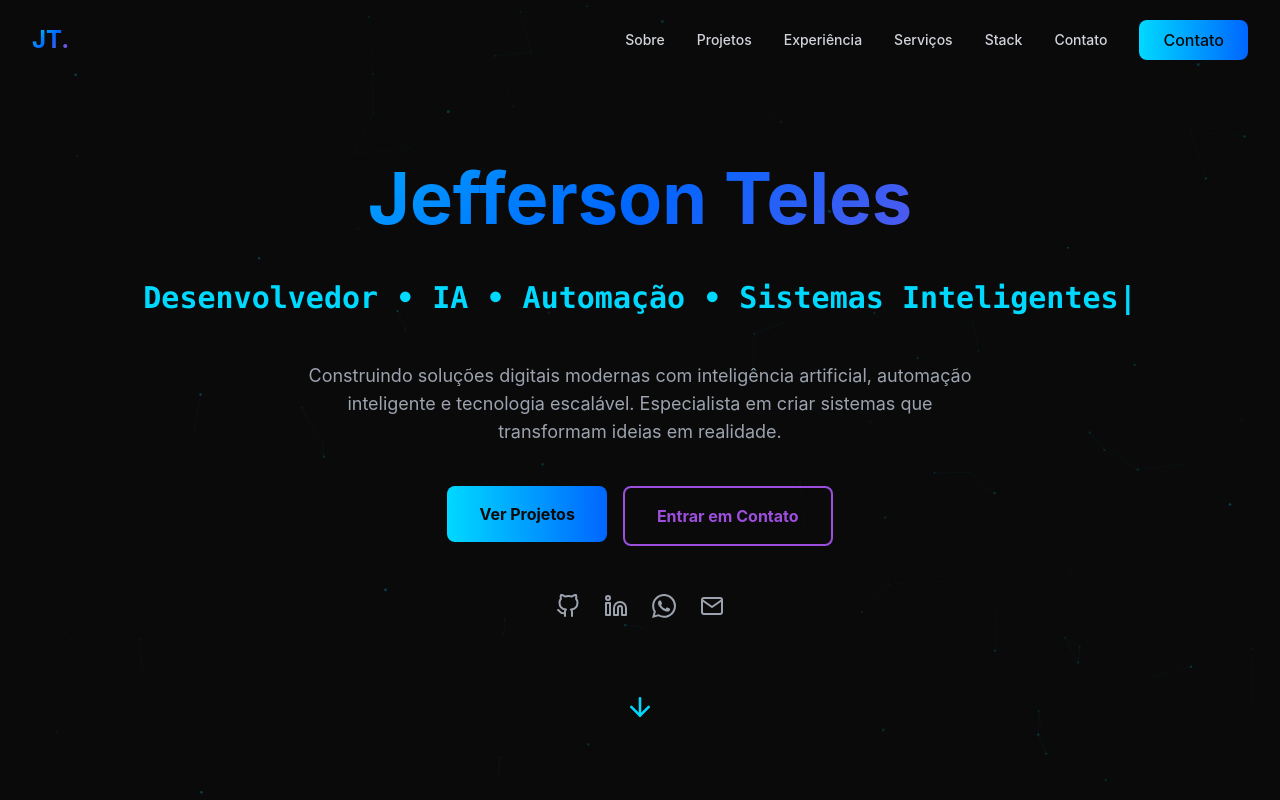
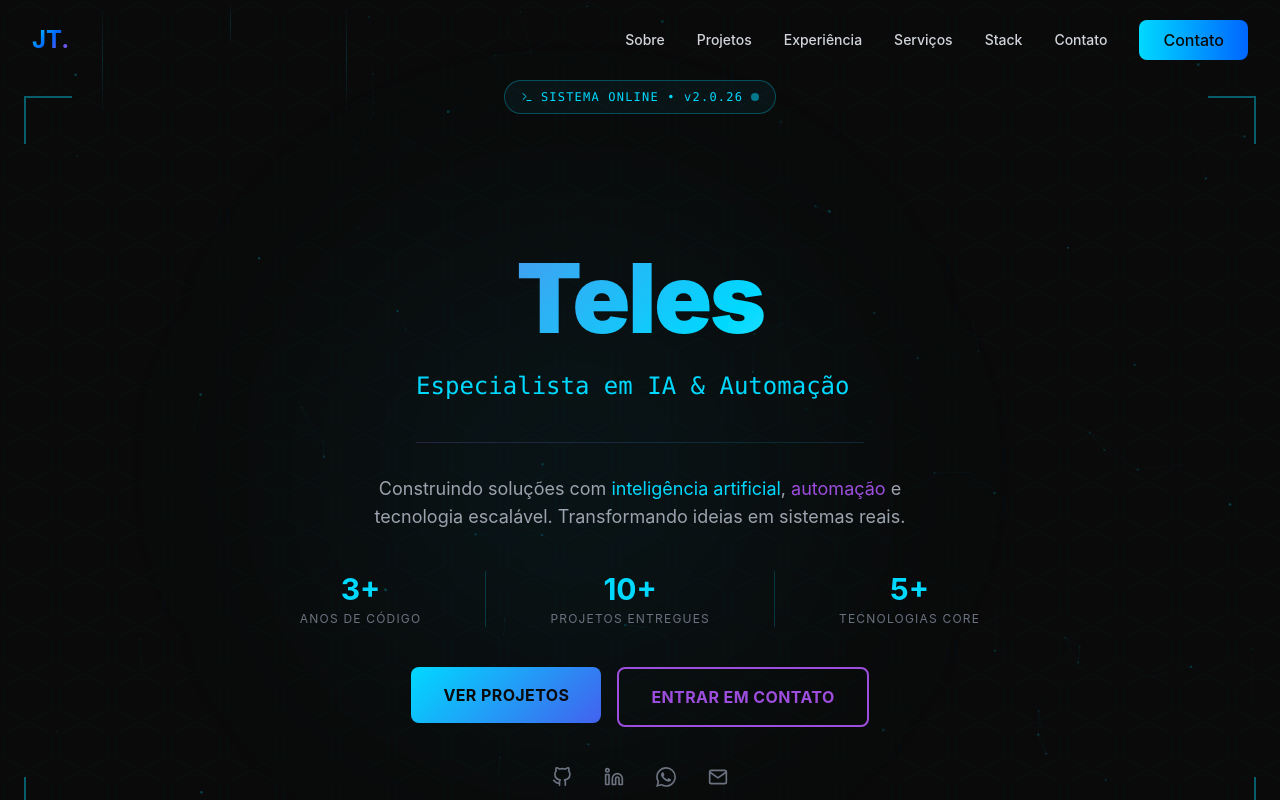
Before and after one commit to JeffersonTeles/Portifolio-Jefferson, a React (Vite) app: page / in a window 1280 px wide. Shown: the top 800 px of the page. Built offline with nearby package versions, Linux system fonts and the light colour scheme.

Commit message:
feat: hero ultra futurista com glitch e grid holografico

```diff
--- a/src/sections/Hero.jsx
+++ b/src/sections/Hero.jsx
@@ -1,182 +1,425 @@
-import React, { useState, useEffect } from 'react';
-import { motion } from 'framer-motion';
+import React, { useState, useEffect, useRef } from 'react';
+import { motion, useMotionValue, useTransform } from 'framer-motion';
 import { Link as ScrollLink } from 'react-scroll';
-import { FiGithub, FiLinkedin, FiMail, FiArrowDown } from 'react-icons/fi';
+import { FiGithub, FiLinkedin, FiMail, FiArrowDown, FiTerminal } from 'react-icons/fi';
 import { SiWhatsapp } from 'react-icons/si';
-import { fadeInUp, fadeInDown } from '../utils/animations';
 
-const Hero = () => {
-  const [displayedText, setDisplayedText] = useState('');
-  const fullText = 'Desenvolvedor • IA • Automação • Sistemas Inteligentes';
+const TYPING_LINES = [
+  'Desenvolvedor Full Stack',
+  'Especialista em IA & Automação',
+  'Arquiteto de Sistemas Inteligentes',
+];
+
+const GlitchText = ({ text }) => {
+  const [glitching, setGlitching] = useState(false);
 
   useEffect(() => {
-    let index = 0;
-    const interval = setInterval(() => {
-      if (index <= fullText.length) {
-        setDisplayedText(fullText.slice(0, index));
-        index++;
-      } else {
-        clearInterval(interval);
-      }
-    }, 30);
-
+    const trigger = () => {
+      setGlitching(true);
+      setTimeout(() => setGlitching(false), 400);
+    };
+    const interval = setInterval(trigger, 4000);
     return () => clearInterval(interval);
   }, []);
 
+  return (
+    <span className={`relative inline-block ${glitching ? 'glitch' : ''}`} data-text={text}>
+      {text}
+      <style>{`
+        .glitch {
+          animation: glitch 0.4s steps(2) forwards;
+        }
+        .glitch::before,
+        .glitch::after {
+          content: attr(data-text);
+          position: absolute;
+          inset: 0;
+          opacity: 0.8;
+        }
+        .glitch::before {
+          color: #00d9ff;
+          animation: glitch-top 0.4s steps(2) forwards;
+          clip-path: polygon(0 0, 100% 0, 100% 40%, 0 40%);
+        }
+        .glitch::after {
+          color: #9d4edd;
+          animation: glitch-bot 0.4s steps(2) forwards;
+          clip-path: polygon(0 60%, 100% 60%, 100% 100%, 0 100%);
+        }
+        @keyframes glitch {
+          0%   { transform: translate(0); }
+          25%  { transform: translate(-3px, 1px); }
+          50%  { transform: translate(3px, -1px); }
+          75%  { transform: translate(-2px, 2px); }
+          100% { transform: translate(0); }
+        }
+        @keyframes glitch-top {
+          0%   { transform: translate(0); }
+          25%  { transform: translate(4px, 0); }
+          75%  { transform: translate(-4px, 0); }
+          100% { transform: translate(0); }
+        }
+        @keyframes glitch-bot {
+          0%   { transform: translate(0); }
+          25%  { transform: translate(-4px, 0); }
+          75%  { transform: translate(4px, 0); }
+          100% { transform: translate(0); }
+        }
+        @keyframes scanline {
+          0%   { transform: translateY(-100%); }
+          100% { transform: translateY(100vh); }
+        }
+        @keyframes blink-cursor {
+          0%, 100% { opacity: 1; }
+          50%       { opacity: 0; }
+        }
+        @keyframes flicker {
+          0%, 100% { opacity: 1; }
+          92%       { opacity: 1; }
+          93%       { opacity: 0.4; }
+          94%       { opacity: 1; }
+          96%       { opacity: 0.6; }
+          97%       { opacity: 1; }
+        }
+        .terminal-cursor {
+          animation: blink-cursor 1s step-end infinite;
+        }
+        .neon-flicker {
+          animation: flicker 6s infinite;
+        }
+        .holo-border {
+          background: linear-gradient(90deg, #00d9ff22, #9d4edd44, #00d9ff22);
+          background-size: 200% 100%;
+          animation: shimmer 3s linear infinite;
+        }
+        @keyframes shimmer {
+          0%   { background-position: -200% 0; }
+          100% { background-position: 200% 0; }
+        }
+      `}</style>
+    </span>
+  );
+};
+
+const TypingCycle = () => {
+  const [lineIdx, setLineIdx] = useState(0);
+  const [charIdx, setCharIdx] = useState(0);
+  const [deleting, setDeleting] = useState(false);
+  const [displayed, setDisplayed] = useState('');
+
+  useEffect(() => {
+    const current = TYPING_LINES[lineIdx];
+    let timeout;
+
+    if (!deleting && charIdx <= current.length) {
+      setDisplayed(current.slice(0, charIdx));
+      timeout = setTimeout(() => setCharIdx(c => c + 1), 45);
+    } else if (!deleting && charIdx > current.length) {
+      timeout = setTimeout(() => setDeleting(true), 2000);
+    } else if (deleting && charIdx > 0) {
+      setDisplayed(current.slice(0, charIdx));
+      timeout = setTimeout(() => setCharIdx(c => c - 1), 25);
+    } else if (deleting && charIdx === 0) {
+      setDeleting(false);
+      setLineIdx(i => (i + 1) % TYPING_LINES.length);
+    }
+
+    return () => clearTimeout(timeout);
+  }, [charIdx, deleting, lineIdx]);
+
+  return (
+    <span className="font-mono text-neon-cyan">
+      {displayed}
+      <span className="terminal-cursor text-neon-cyan">▋</span>
+    </span>
+  );
+};
+
+const DataStream = ({ x, delay }) => (
+  <motion.div
+    className="absolute top-0 w-px pointer-events-none"
+    style={{ left: `${x}%`, opacity: 0.15 }}
+    initial={{ scaleY: 0, originY: 0 }}
+    animate={{ scaleY: [0, 1, 1, 0] }}
+    transition={{ duration: 3, delay, repeat: Infinity, repeatDelay: Math.random() * 4 }}
+  >
+    <div
+      className="w-full bg-gradient-to-b from-transparent via-neon-cyan to-transparent"
+      style={{ height: '120px' }}
+    />
+  </motion.div>
+);
+
+const HexGrid = () => (
+  <svg
+    className="absolute inset-0 w-full h-full pointer-events-none"
+    style={{ opacity: 0.04 }}
+    xmlns="http://www.w3.org/2000/svg"
+  >
+    <defs>
+      <pattern id="hex" x="0" y="0" width="56" height="48" patternUnits="userSpaceOnUse">
+        <polygon
+          points="28,2 52,14 52,38 28,50 4,38 4,14"
+          fill="none"
+          stroke="#00d9ff"
+          strokeWidth="0.8"
+        />
+      </pattern>
+    </defs>
+    <rect width="100%" height="100%" fill="url(#hex)" />
+  </svg>
+);
+
+const StatBadge = ({ value, label, delay }) => (
+  <motion.div
+    className="flex flex-col items-center"
+    initial={{ opacity: 0, y: 20 }}
+    animate={{ opacity: 1, y: 0 }}
+    transition={{ delay, duration: 0.6 }}
+  >
+    <span className="text-2xl sm:text-3xl font-bold text-neon-cyan neon-flicker">{value}</span>
+    <span className="text-xs text-gray-500 uppercase tracking-widest mt-1">{label}</span>
+  </motion.div>
+);
+
+const Hero = () => {
+  const mouseX = useMotionValue(0);
+  const mouseY = useMotionValue(0);
+  const rotateX = useTransform(mouseY, [-300, 300], [4, -4]);
+  const rotateY = useTransform(mouseX, [-300, 300], [-4, 4]);
+
+  const containerRef = useRef(null);
+
+  const handleMouseMove = (e) => {
+    const rect = containerRef.current?.getBoundingClientRect();
+    if (!rect) return;
+    mouseX.set(e.clientX - rect.left - rect.width / 2);
+    mouseY.set(e.clientY - rect.top - rect.height / 2);
+  };
+
   const socialLinks = [
-    {
-      icon: FiGithub,
-      href: '#',
-      label: 'GitHub',
-      color: 'hover:text-neon-cyan',
-    },
-    {
-      icon: FiLinkedin,
-      href: '#',
-      label: 'LinkedIn',
-      color: 'hover:text-neon-blue',
-    },
-    {
-      icon: SiWhatsapp,
-      href: '#',
-      label: 'WhatsApp',
-      color: 'hover:text-neon-cyan',
-    },
-    {
-      icon: FiMail,
-      href: 'mailto:jefferson@example.com',
-      label: 'Email',
-      color: 'hover:text-neon-purple',
-    },
+    { icon: FiGithub,    href: 'https://github.com/jefferson-teles',           label: 'GitHub',    color: 'hover:text-white hover:drop-shadow-[0_0_8px_#fff]' },
+    { icon: FiLinkedin,  href: 'https://linkedin.com/in/jefferson-teles',       label: 'LinkedIn',  color: 'hover:text-neon-blue hover:drop-shadow-[0_0_8px_#4361ee]' },
+    { icon: SiWhatsapp,  href: '#',                                              label: 'WhatsApp',  color: 'hover:text-neon-cyan hover:drop-shadow-[0_0_8px_#00d9ff]' },
+    { icon: FiMail,      href: 'mailto:jefferson@example.com',                  label: 'Email',     color: 'hover:text-neon-purple hover:drop-shadow-[0_0_8px_#9d4edd]' },
   ];
+
+  const dataStreams = [8, 18, 27, 38, 52, 63, 74, 85, 91];
 
   return (
     <section
       id="hero"
+      ref={containerRef}
+      onMouseMove={handleMouseMove}
       className="relative min-h-screen flex items-center justify-center overflow-hidden pt-20 px-4"
     >
-      {/* Animated background gradient */}
-      <div className="absolute inset-0 -z-10">
-        <div className="absolute top-20 left-10 w-96 h-96 bg-neon-cyan/10 rounded-full blur-3xl animate-pulse"></div>
-        <div className="absolute bottom-20 right-10 w-96 h-96 bg-neon-purple/10 rounded-full blur-3xl animate-pulse" style={{ animationDelay: '1s' }}></div>
+      {/* Hex grid background */}
+      <HexGrid />
+
+      {/* Scanline sweep */}
+      <div
+        className="absolute inset-x-0 h-32 pointer-events-none z-0"
+        style={{
+          background: 'linear-gradient(to bottom, transparent, rgba(0,217,255,0.03), transparent)',
+          animation: 'scanline 8s linear infinite',
+        }}
+      />
+
+      {/* Data stream columns */}
+      {dataStreams.map((x, i) => (
+        <DataStream key={i} x={x} delay={i * 0.4} />
+      ))}
+
+      {/* Ambient glow blobs */}
+      <div className="absolute top-1/4 left-1/4 w-[500px] h-[500px] bg-neon-cyan/5 rounded-full blur-[120px] pointer-events-none" />
+      <div className="absolute bottom-1/4 right-1/4 w-[400px] h-[400px] bg-neon-purple/8 rounded-full blur-[100px] pointer-events-none" />
+
+      {/* Corner decorations */}
+      <div className="absolute top-24 left-6 w-12 h-12 border-l-2 border-t-2 border-neon-cyan/40 pointer-events-none" />
+      <div className="absolute top-24 right-6 w-12 h-12 border-r-2 border-t-2 border-neon-cyan/40 pointer-events-none" />
+      <div className="absolute bottom-16 left-6 w-12 h-12 border-l-2 border-b-2 border-neon-cyan/40 pointer-events-none" />
+      <div className="absolute bottom-16 right-6 w-12 h-12 border-r-2 border-b-2 border-neon-cyan/40 pointer-events-none" />
+
+      <div className="max-w-5xl mx-auto w-full relative z-10">
+
+        {/* Terminal badge */}
+        <motion.div
+          className="flex justify-center mb-8"
+          initial={{ opacity: 0, y: -20 }}
+          animate={{ opacity: 1, y: 0 }}
+          transition={{ duration: 0.6 }}
+        >
+          <div className="flex items-center gap-2 px-4 py-2 rounded-full border border-neon-cyan/30 bg-neon-cyan/5 text-neon-cyan text-xs font-mono tracking-widest">
+            <FiTerminal size={12} />
+            <span>SISTEMA ONLINE • v2.0.26</span>
+            <span className="w-2 h-2 rounded-full bg-neon-cyan animate-pulse" />
           </div>
+        </motion.div>
 
-      <div className="max-w-6xl mx-auto w-full">
-        {/* Main Content */}
+        {/* Name with 3D tilt */}
         <motion.div
-          className="text-center"
-          {...fadeInDown}
+          className="text-center mb-4"
+          style={{ rotateX, rotateY, perspective: 1000 }}
         >
-          {/* Name */}
           <motion.h1
-            className="text-5xl sm:text-6xl lg:text-7xl font-bold mb-6 gradient-text"
-            initial={{ opacity: 0, y: 20 }}
+            className="text-6xl sm:text-7xl lg:text-8xl font-black tracking-tight leading-none mb-2"
+            style={{
+              background: 'linear-gradient(135deg, #ffffff 0%, #00d9ff 40%, #9d4edd 70%, #ffffff 100%)',
+              WebkitBackgroundClip: 'text',
+              WebkitTextFillColor: 'transparent',
+              backgroundClip: 'text',
+              textShadow: 'none',
+            }}
+            initial={{ opacity: 0, y: 40 }}
             animate={{ opacity: 1, y: 0 }}
-            transition={{ duration: 0.8, delay: 0.2 }}
+            transition={{ duration: 1, ease: [0.16, 1, 0.3, 1] }}
           >
-            Jefferson Teles
+            <GlitchText text="Jefferson" />
           </motion.h1>
+          <motion.h1
+            className="text-6xl sm:text-7xl lg:text-8xl font-black tracking-tight leading-none"
+            style={{
+              background: 'linear-gradient(135deg, #9d4edd 0%, #00d9ff 60%, #ffffff 100%)',
+              WebkitBackgroundClip: 'text',
+              WebkitTextFillColor: 'transparent',
+              backgroundClip: 'text',
+            }}
+            initial={{ opacity: 0, y: 40 }}
+            animate={{ opacity: 1, y: 0 }}
+            transition={{ duration: 1, delay: 0.15, ease: [0.16, 1, 0.3, 1] }}
+          >
+            Teles
+          </motion.h1>
+        </motion.div>
 
-          {/* Typing Text */}
+        {/* Typing subtitle */}
         <motion.div
-            className="h-12 sm:h-16 lg:h-20 mb-6 flex items-center justify-center"
+          className="flex justify-center items-center h-12 mb-8"
           initial={{ opacity: 0 }}
           animate={{ opacity: 1 }}
-            transition={{ duration: 0.5, delay: 0.4 }}
+          transition={{ delay: 0.5 }}
         >
-            <h2 className="text-lg sm:text-2xl lg:text-3xl text-neon-cyan font-mono font-semibold">
-              {displayedText}
-              <span className="animate-blink">|</span>
-            </h2>
+          <span className="text-lg sm:text-xl lg:text-2xl font-mono">
+            <TypingCycle />
+          </span>
         </motion.div>
+
+        {/* Holographic divider */}
+        <motion.div
+          className="holo-border h-px max-w-md mx-auto mb-8"
+          initial={{ scaleX: 0 }}
+          animate={{ scaleX: 1 }}
+          transition={{ delay: 0.8, duration: 0.8 }}
+        />
 
         {/* Description */}
         <motion.p
-            className="text-base sm:text-lg text-gray-400 max-w-2xl mx-auto mb-10 leading-relaxed"
+          className="text-gray-400 text-base sm:text-lg max-w-xl mx-auto text-center mb-10 leading-relaxed"
           initial={{ opacity: 0 }}
           animate={{ opacity: 1 }}
-            transition={{ duration: 0.6, delay: 2 }}
+          transition={{ delay: 1, duration: 0.8 }}
         >
-            Construindo soluções digitais modernas com inteligência artificial, automação inteligente e tecnologia escalável. Especialista em criar sistemas que transformam ideias em realidade.
+          Construindo soluções com{' '}
+          <span className="text-neon-cyan">inteligência artificial</span>,{' '}
+          <span className="text-neon-purple">automação</span> e tecnologia escalável.
+          Transformando ideias em sistemas reais.
         </motion.p>
+
+        {/* Stats row */}
+        <motion.div
+          className="flex justify-center gap-10 sm:gap-16 mb-10"
+          initial={{ opacity: 0 }}
+          animate={{ opacity: 1 }}
+          transition={{ delay: 1.2 }}
+        >
+          <StatBadge value="3+" label="Anos de código" delay={1.3} />
+          <div className="w-px bg-neon-cyan/20 self-stretch" />
+          <StatBadge value="10+" label="Projetos entregues" delay={1.4} />
+          <div className="w-px bg-neon-cyan/20 self-stretch" />
+          <StatBadge value="5+" label="Tecnologias core" delay={1.5} />
+        </motion.div>
 
         {/* CTA Buttons */}
         <motion.div
-            className="flex flex-col sm:flex-row gap-4 justify-center mb-12"
+          className="flex flex-col sm:flex-row gap-4 justify-center mb-10"
           initial={{ opacity: 0, y: 20 }}
           animate={{ opacity: 1, y: 0 }}
-            transition={{ duration: 0.6, delay: 2.2 }}
+          transition={{ delay: 1.6, duration: 0.6 }}
         >
-            <ScrollLink
-              to="projects"
-              smooth={true}
-              offset={-80}
-              spy={true}
+          <ScrollLink to="projects" smooth offset={-80} spy>
+            <motion.button
+              whileHover={{
+                scale: 1.05,
+                boxShadow: '0 0 40px rgba(0,217,255,0.5), 0 0 80px rgba(0,217,255,0.2)',
+              }}
+              whileTap={{ scale: 0.97 }}
+              className="relative px-8 py-4 font-bold text-dark-900 rounded-lg cursor-pointer overflow-hidden group"
+              style={{ background: 'linear-gradient(135deg, #00d9ff, #4361ee)' }}
             >
-              <motion.button
-                whileHover={{ scale: 1.05, boxShadow: '0 0 30px rgba(0, 217, 255, 0.6)' }}
-                whileTap={{ scale: 0.95 }}
-                className="px-8 py-4 bg-gradient-to-r from-neon-cyan to-neon-blue rounded-lg font-bold text-dark-900 hover:shadow-neon-cyan transition-all duration-300 cursor-pointer"
-              >
-                Ver Projetos
+              <span className="relative z-10 tracking-wide">VER PROJETOS</span>
+              <motion.div
+                className="absolute inset-0 bg-white/20"
+                initial={{ x: '-100%' }}
+                whileHover={{ x: '100%' }}
+                transition={{ duration: 0.4 }}
+              />
             </motion.button>
           </ScrollLink>
-            <ScrollLink
-              to="contact"
-              smooth={true}
-              offset={-80}
-              spy={true}
+
+          <ScrollLink to="contact" smooth offset={-80} spy>
+            <motion.button
+              whileHover={{
+                scale: 1.05,
+                boxShadow: '0 0 40px rgba(157,78,221,0.4)',
+              }}
+              whileTap={{ scale: 0.97 }}
+              className="relative px-8 py-4 font-bold text-neon-purple border-2 border-neon-purple rounded-lg cursor-pointer overflow-hidden group tracking-wide"
             >
-              <motion.button
-                whileHover={{ scale: 1.05, boxShadow: '0 0 30px rgba(157, 78, 221, 0.6)' }}
-                whileTap={{ scale: 0.95 }}
-                className="px-8 py-4 border-2 border-neon-purple rounded-lg font-bold text-neon-purple hover:bg-neon-purple/10 transition-all duration-300 cursor-pointer"
-              >
-                Entrar em Contato
+              ENTRAR EM CONTATO
+              <motion.div
+                className="absolute inset-0 bg-neon-purple/10"
+                initial={{ opacity: 0 }}
+                whileHover={{ opacity: 1 }}
+                transition={{ duration: 0.3 }}
+              />
             </motion.button>
           </ScrollLink>
         </motion.div>
 
         {/* Social Links */}
         <motion.div
-            className="flex justify-center gap-6 mb-12"
+          className="flex justify-center gap-8 mb-16"
           initial={{ opacity: 0 }}
           animate={{ opacity: 1 }}
-            transition={{ duration: 0.6, delay: 2.4 }}
+          transition={{ delay: 1.8 }}
         >
-            {socialLinks.map((social, index) => {
-              const Icon = social.icon;
-              return (
+          {socialLinks.map(({ icon: Icon, href, label, color }, i) => (
             <motion.a
-                  key={index}
-                  href={social.href}
+              key={i}
+              href={href}
               target="_blank"
               rel="noopener noreferrer"
-                  className={`text-2xl text-gray-400 ${social.color} transition-all duration-300`}
-                  whileHover={{ scale: 1.2, y: -5 }}
+              title={label}
+              className={`text-gray-500 text-xl transition-all duration-300 ${color}`}
+              whileHover={{ scale: 1.3, y: -4 }}
               whileTap={{ scale: 0.9 }}
-                  title={social.label}
             >
               <Icon />
             </motion.a>
-              );
-            })}
-          </motion.div>
+          ))}
         </motion.div>
 
-        {/* Scroll Indicator */}
+        {/* Scroll indicator */}
         <motion.div
-          className="flex justify-center mt-16"
-          animate={{ y: [0, 10, 0] }}
-          transition={{ duration: 2, repeat: Infinity }}
+          className="flex flex-col items-center gap-2"
+          animate={{ y: [0, 8, 0] }}
+          transition={{ duration: 2, repeat: Infinity, ease: 'easeInOut' }}
         >
-          <ScrollLink to="about" smooth={true} offset={-80} spy={true}>
-            <motion.button
-              className="text-neon-cyan text-3xl cursor-pointer hover:text-neon-blue transition-colors duration-300"
-              whileHover={{ scale: 1.2 }}
-            >
-              <FiArrowDown />
-            </motion.button>
+          <ScrollLink to="about" smooth offset={-80} spy>
+            <button className="flex flex-col items-center gap-1 text-gray-600 hover:text-neon-cyan transition-colors duration-300 cursor-pointer group">
+              <span className="text-xs font-mono tracking-widest uppercase group-hover:text-neon-cyan">scroll</span>
+              <FiArrowDown className="text-lg" />
+            </button>
           </ScrollLink>
         </motion.div>
       </div>
```
Lines whose indentation alone changed are shown as unchanged.
